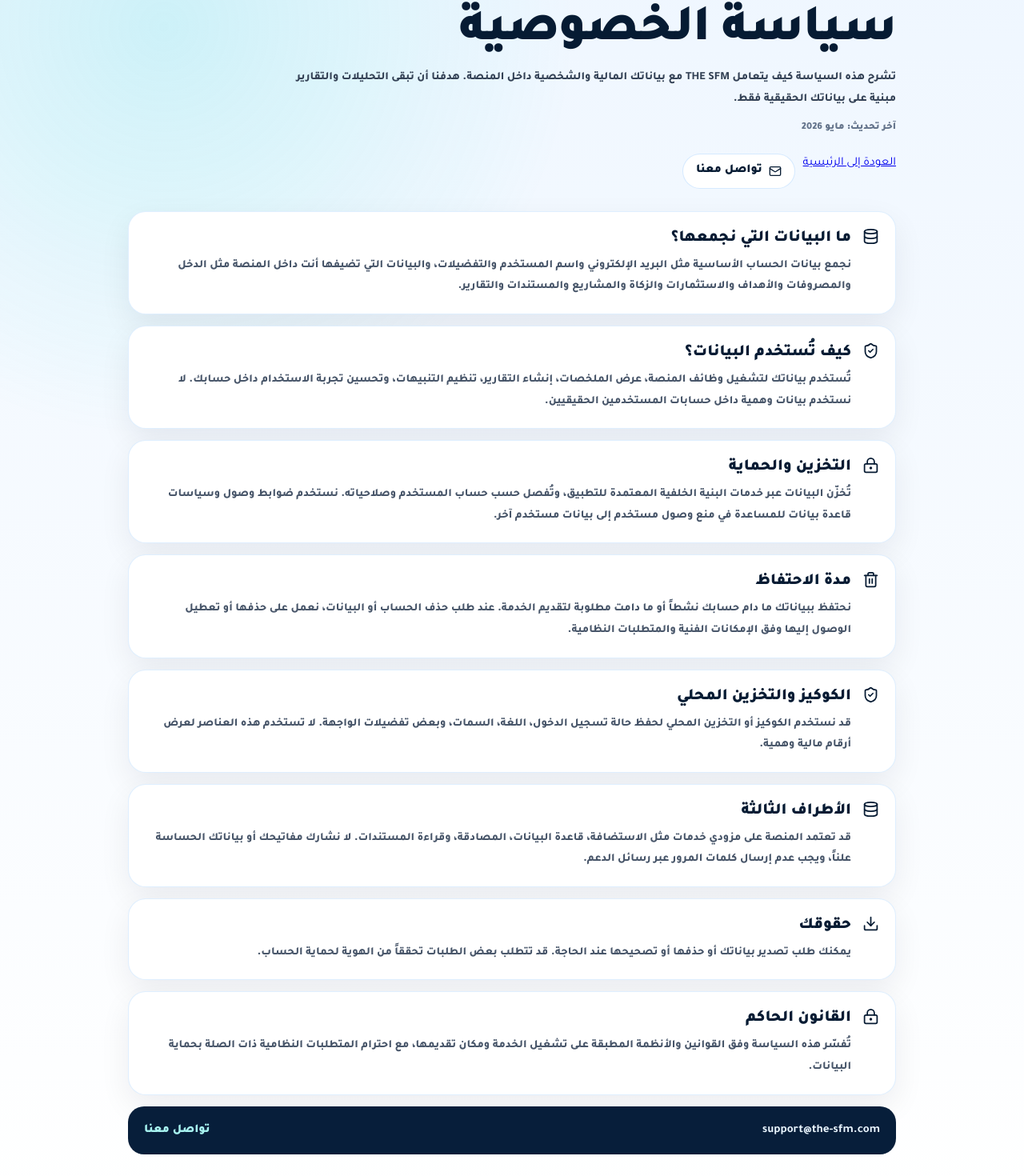
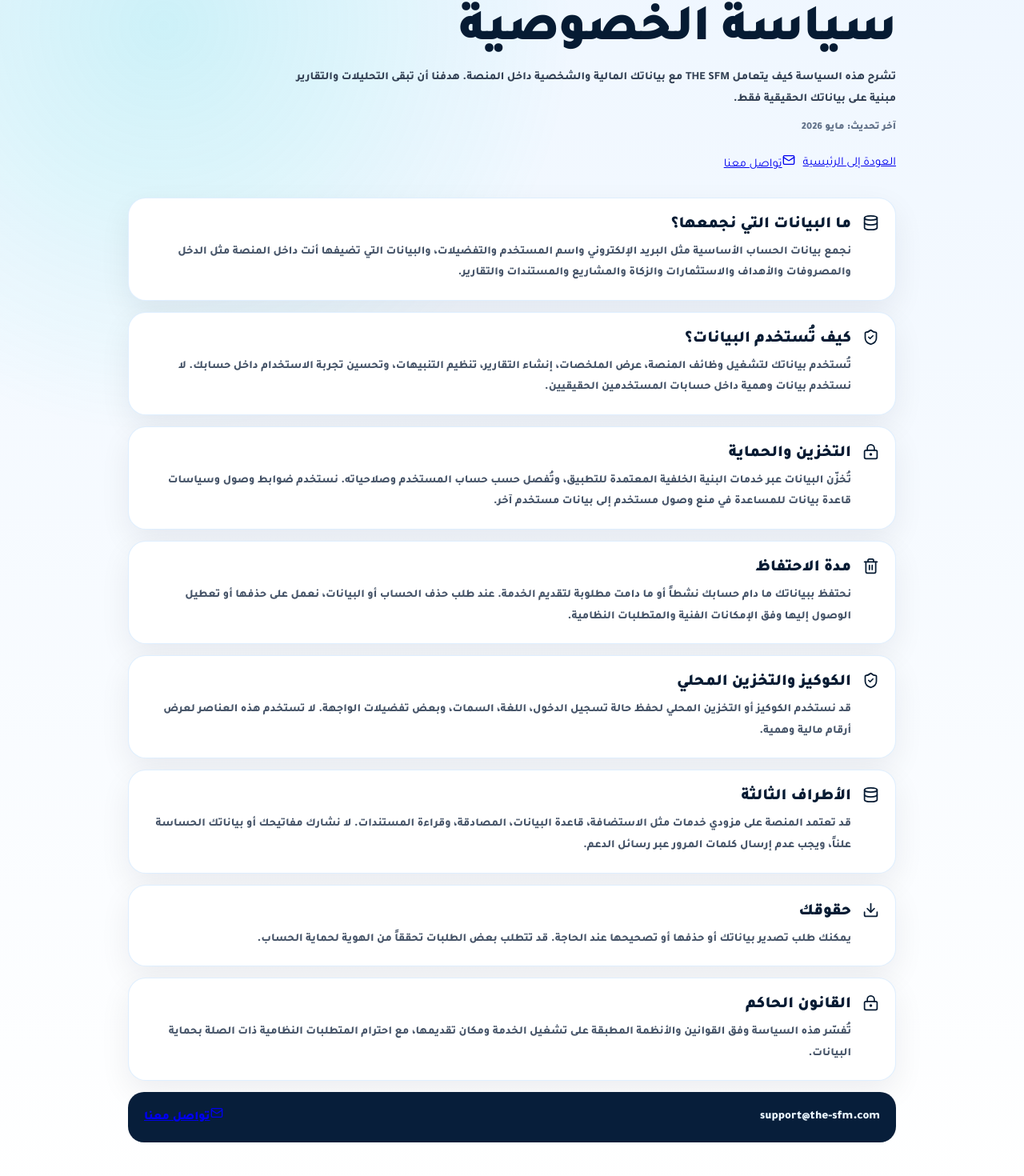
Before and after one commit to elqallaf09/thesfm, a Next.js app: page /privacy in a window 1280 px wide. Shown: the part 132-1602 px from the top of the page at 80% size. Built offline with nearby package versions, Linux system fonts and the light colour scheme; no server answers.

Commit message:
Fix privacy contact button

```diff
--- a/src/app/privacy/page.tsx
+++ b/src/app/privacy/page.tsx
@@ -14,6 +14,7 @@ const TEXT = {
     updated: 'آخر تحديث: مايو 2026',
     home: 'العودة إلى الرئيسية',
     contact: 'تواصل معنا',
+    contactAria: 'تواصل معنا بخصوص سياسة الخصوصية',
     sections: [
       ['ما البيانات التي نجمعها؟', 'نجمع بيانات الحساب الأساسية مثل البريد الإلكتروني واسم المستخدم والتفضيلات، والبيانات التي تضيفها أنت داخل المنصة مثل الدخل والمصروفات والأهداف والاستثمارات والزكاة والمشاريع والمستندات والتقارير.'],
       ['كيف تُستخدم البيانات؟', 'تُستخدم بياناتك لتشغيل وظائف المنصة، عرض الملخصات، إنشاء التقارير، تنظيم التنبيهات، وتحسين تجربة الاستخدام داخل حسابك. لا نستخدم بيانات وهمية داخل حسابات المستخدمين الحقيقيين.'],
@@ -31,6 +32,7 @@ const TEXT = {
     updated: 'Last updated: May 2026',
     home: 'Back to home',
     contact: 'Contact us',
+    contactAria: 'Contact us about the privacy policy',
     sections: [
       ['What data do we collect?', 'We collect basic account data such as email, username, and preferences, plus the data you add inside the platform, including income, expenses, goals, investments, zakat, projects, documents, and reports.'],
       ['How is data used?', 'Your data is used to run platform features, show summaries, generate reports, organize notifications, and improve your account experience. We do not use fake data inside real user accounts.'],
@@ -48,6 +50,7 @@ const TEXT = {
     updated: 'Dernière mise à jour : mai 2026',
     home: 'Retour à l’accueil',
     contact: 'Nous contacter',
+    contactAria: 'Nous contacter à propos de la politique de confidentialité',
     sections: [
       ['Quelles données collectons-nous ?', 'Nous collectons les données de compte de base comme e-mail, nom d’utilisateur et préférences, ainsi que les données ajoutées dans la plateforme : revenus, dépenses, objectifs, investissements, zakat, projets, documents et rapports.'],
       ['Comment les données sont-elles utilisées ?', 'Vos données servent à faire fonctionner la plateforme, afficher des synthèses, générer des rapports, organiser les notifications et améliorer l’expérience de votre compte. Nous n’utilisons pas de données fictives dans les comptes réels.'],
@@ -76,7 +79,7 @@ export default function PrivacyPage() {
         <small>{text.updated}</small>
         <div className="legal-actions">
           <Link href="/">{text.home}</Link>
-          <a href={SUPPORT_EMAIL_MAILTO}><Mail size={16} />{text.contact}</a>
+          <Link href="/contact" aria-label={text.contactAria}><Mail size={16} />{text.contact}</Link>
         </div>
       </section>
 
@@ -94,8 +97,11 @@ export default function PrivacyPage() {
           );
         })}
         <footer>
-          <strong>{SUPPORT_EMAIL}</strong>
-          <span>{text.contact}</span>
+          <a className="privacy-email" href={SUPPORT_EMAIL_MAILTO}>{SUPPORT_EMAIL}</a>
+          <Link className="privacy-contact-link" href="/contact" aria-label={text.contactAria}>
+            <Mail size={16} aria-hidden="true" />
+            <span>{text.contact}</span>
+          </Link>
         </footer>
       </section>
 
@@ -121,9 +127,12 @@ const legalStyles = `
   article svg{margin-top:4px;color:#18D4D4}
   h2{margin:0 0 8px;color:#061B33;font-size:20px;font-weight:950}
   article p{margin:0;color:#475569;line-height:1.9;font-weight:780}
-  footer{display:flex;flex-wrap:wrap;gap:8px;align-items:center;justify-content:space-between;border-radius:20px;background:#071E3A;color:#EAF6FF;padding:18px 20px}
-  footer strong{overflow-wrap:anywhere}
-  footer span{color:#A7F3F0;font-weight:900}
+  footer{display:flex;flex-wrap:wrap;gap:10px;align-items:center;justify-content:space-between;border-radius:20px;background:#071E3A;color:#EAF6FF;padding:18px 20px}
+  footer a{color:inherit;text-decoration:none}
+  .privacy-email{overflow-wrap:anywhere;font-weight:950}
+  .privacy-contact-link{display:inline-flex;align-items:center;gap:8px;border:1px solid rgba(167,243,240,.22);border-radius:999px;background:rgba(24,212,212,.1);color:#A7F3F0!important;padding:9px 12px;font-weight:950}
+  .privacy-contact-link:hover{border-color:rgba(167,243,240,.42);background:rgba(24,212,212,.16)}
+  footer span{color:inherit;font-weight:950}
   a:focus-visible{outline:3px solid rgba(24,212,212,.58);outline-offset:4px}
   @media(max-width:680px){.legal-page{padding:16px}.legal-hero{padding-top:34px}article{grid-template-columns:1fr}.legal-actions a{width:100%}}
 `;
```
